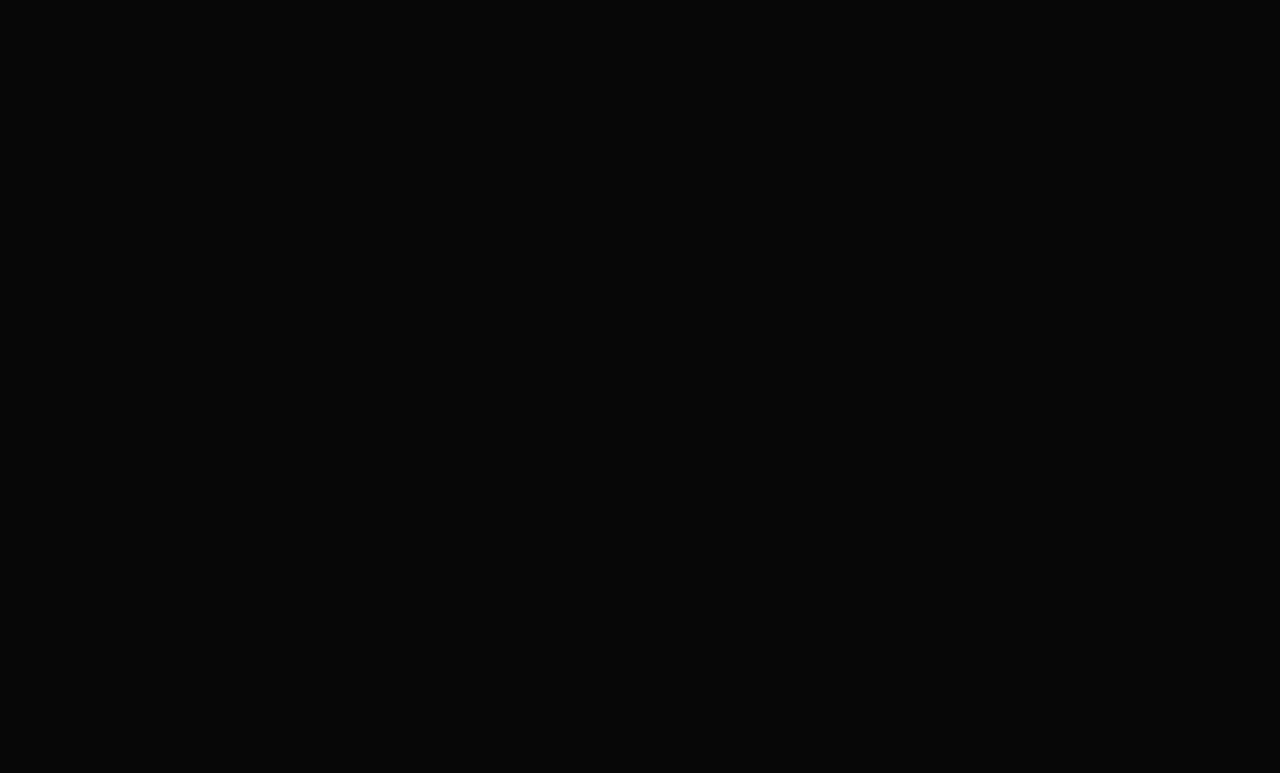
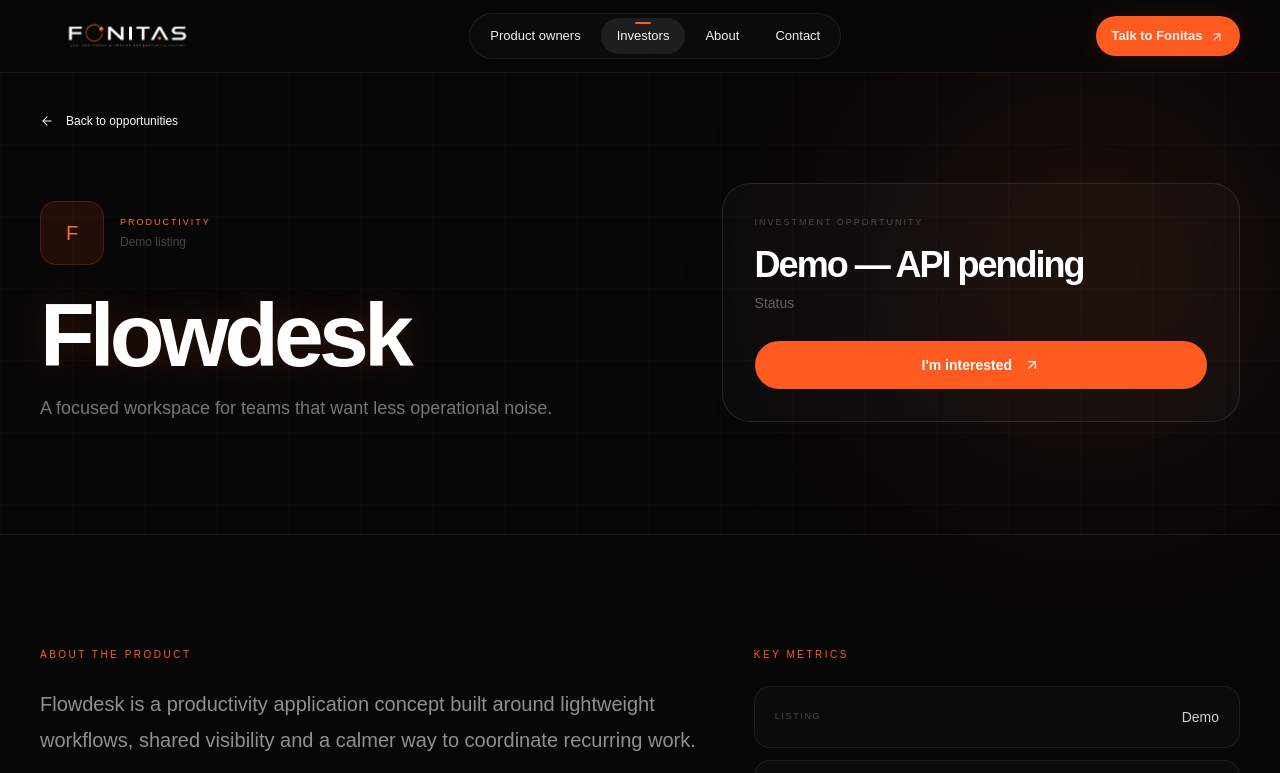
Before and after one commit to mohamad-es/Fonitas-website, a Next.js app: page /investors/flowdesk in a window 1280 px wide. Before the commit this address had no page. Shown: the top 773 px of the page. Built offline with nearby package versions, Linux system fonts and the light colour scheme.

Commit message:
feat: add static investor opportunity listings

```diff
--- a/data/investment-opportunities.ts
+++ b/data/investment-opportunities.ts
@@ -15,8 +15,74 @@ export type InvestmentOpportunity = {
   };
 };
 
-export const investmentOpportunities: InvestmentOpportunity[] = [];
-
-// Add approved Fonitas opportunities here until the public website is connected
-// to the investment API/CMS. Keeping this list empty avoids publishing
-// unverified investment information.
+// Static showcase data for the public investor experience.
+// These entries are intentionally marked as "Demo listing" until the investment API/CMS
+// is connected. Do not treat the investment terms below as live offers.
+export const investmentOpportunities: InvestmentOpportunity[] = [
+  {
+    slug: "flowdesk",
+    name: "Flowdesk",
+    tagline: "A focused workspace for teams that want less operational noise.",
+    description:
+      "Flowdesk is a productivity application concept built around lightweight workflows, shared visibility and a calmer way to coordinate recurring work.",
+    category: "Productivity",
+    stage: "Demo listing",
+    highlights: [
+      "Focused workflow experience",
+      "Designed for small and growing teams",
+      "Clear path from product usage to recurring revenue",
+    ],
+    metrics: [
+      { label: "Listing", value: "Demo" },
+      { label: "Focus", value: "B2B SaaS" },
+    ],
+    investment: {
+      label: "Status",
+      value: "Demo — API pending",
+    },
+  },
+  {
+    slug: "medora",
+    name: "Medora",
+    tagline: "A simpler digital experience for everyday health coordination.",
+    description:
+      "Medora is a healthcare application concept focused on organizing appointments, reminders and communication in one approachable digital experience.",
+    category: "HealthTech",
+    stage: "Demo listing",
+    highlights: [
+      "Consumer-first product experience",
+      "Designed around recurring engagement",
+      "Built for a scalable digital service model",
+    ],
+    metrics: [
+      { label: "Listing", value: "Demo" },
+      { label: "Focus", value: "Consumer app" },
+    ],
+    investment: {
+      label: "Status",
+      value: "Demo — API pending",
+    },
+  },
+  {
+    slug: "routepilot",
+    name: "RoutePilot",
+    tagline: "Smarter planning for teams that move people and goods.",
+    description:
+      "RoutePilot is a logistics application concept that brings planning, visibility and operational coordination into a single focused workspace.",
+    category: "Logistics",
+    stage: "Demo listing",
+    highlights: [
+      "Operational planning workspace",
+      "Built around measurable workflow improvements",
+      "Potential for recurring business subscriptions",
+    ],
+    metrics: [
+      { label: "Listing", value: "Demo" },
+      { label: "Focus", value: "B2B platform" },
+    ],
+    investment: {
+      label: "Status",
+      value: "Demo — API pending",
+    },
+  },
+];
```
